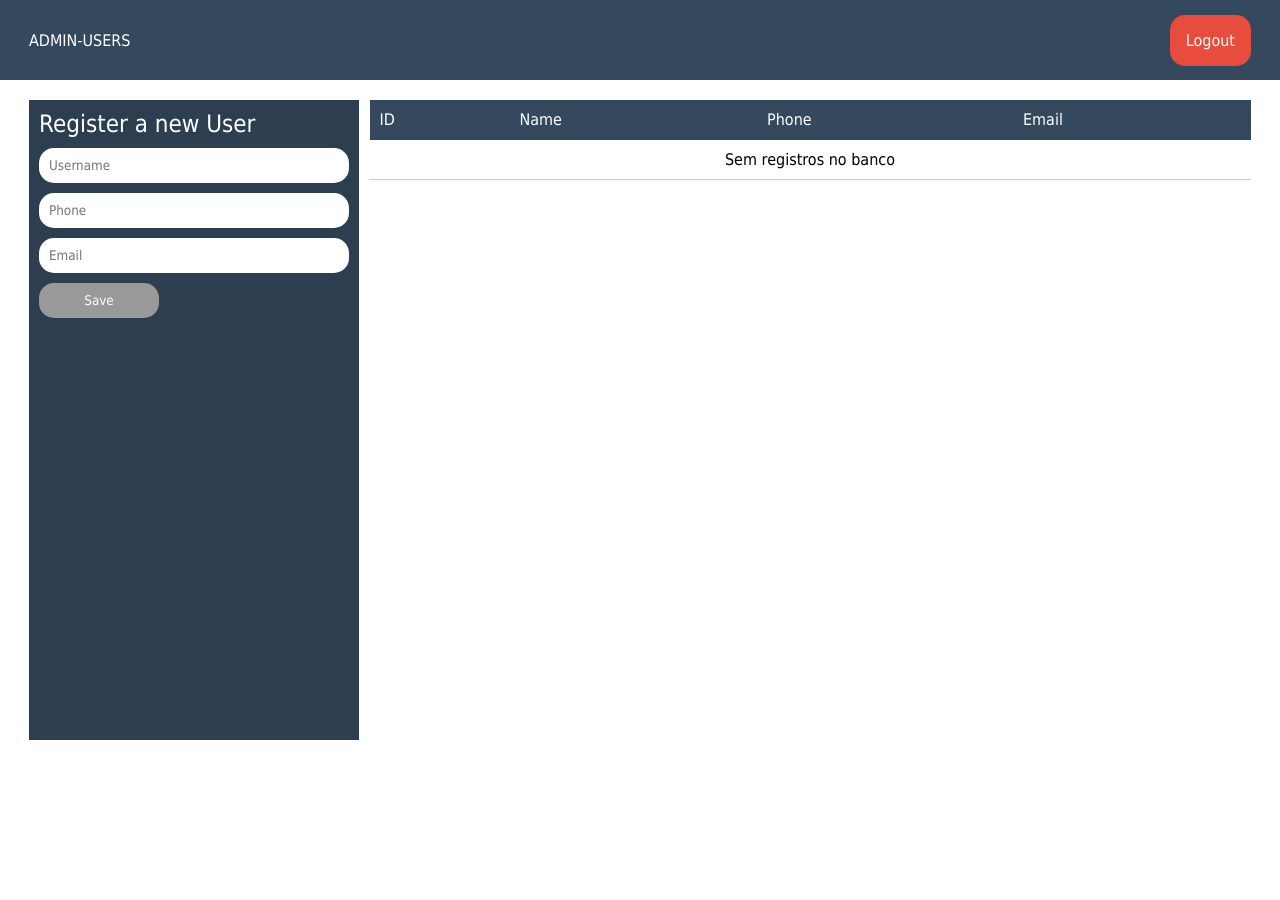
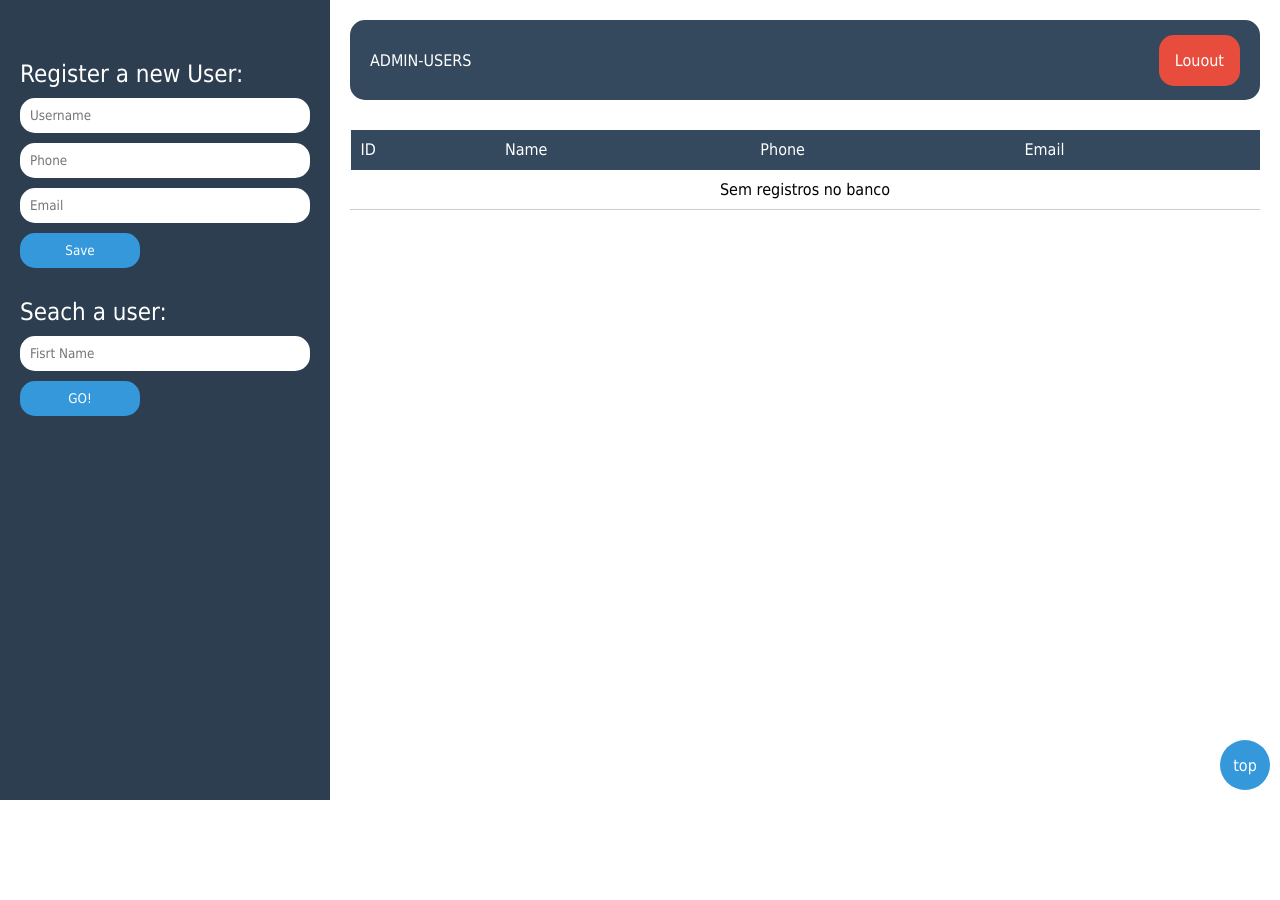
Before and after one commit to matthew13dev/etec_modulo_2, a PHP site: page /crudpdo/index.php in a window 1280 px wide. After the commit the page ends 800 px from the top, so only its background shows below. Run offline with PHP 8.4, Linux system fonts and the light colour scheme; data that the repository does not hold is empty.

Commit message:
update layout admin-users project

```diff
--- a/src/crudpdo/index.php
+++ b/src/crudpdo/index.php
@@ -8,7 +8,10 @@ $password = "admin123";
 
 $user = new User($host, $dbname, $user, $password);
 
-
+if (isset($_POST['id'])) {
+    $id = $_POST['id'];
+    $user->deleteUser($id);
+}
 
 
 ?>
@@ -25,15 +28,10 @@ $user = new User($host, $dbname, $user, $password);
 </head>
 
 <body>
-    <header>
-        <div class="container">
-            <p>ADMIN-USERS</p>
-            <a href="../index.html" class="logout">Logout</a>
-        </div>
-    </header>
-    <main>
-        <div class="container">
-            <section id="left">
+    <main class="container">
+
+
+        <aside>
             <?php
             if (isset($_POST['save'])) {
                 $nome = addslashes($_POST['name']);
@@ -43,7 +41,7 @@ $user = new User($host, $dbname, $user, $password);
                 if ($nome != null && $phone != null && $email != null) {
                     $isUser = $user->insertUser($nome, $phone, $email);
                     if (!$isUser) {
-                            echo "<h1>ERRO: Usuario já Cadastrado!</h1>";
+                        echo "<div class='error'>ERRO: Usuario já Cadastrado!</div>";
                     }
                 } else {
                     echo "<h1>preencha todos os campos!</h1>";
@@ -52,17 +50,33 @@ $user = new User($host, $dbname, $user, $password);
 
             ?>
             <form action="./index.php" method="post">
-                    <h2>Register a new User</h2>
+                <h2>Register a new User:</h2>
                 <label><input type="text" name="name" placeholder="Username" required></label>
                 <label><input type="text" name="phone" placeholder="Phone" required></label>
                 <label><input type="email" name="email" placeholder="Email" required></label>
                 <button type="submit" value="save" name="save">Save</button>
             </form>
-            </section>
-            <section id="right">
+
+
+            <form action="">
+                <h2>Seach a user:</h2>
+                <label for="">
+                    <input type="text" name="seach" placeholder="Fisrt Name">
+                </label>
+                <button type="submit">GO!</button>
+            </form>
+        </aside>
+        <main class="principal">
+            <a href="./index.php" class="top">top</a>
+            <header>
+                <p>ADMIN-USERS</p>
+                <a href="../index.html" class="logout">Louout</a>
+            </header>
+
+            <section class="table--container">
                 <table>
                     <thead>
-                        <tr>
+                        <tr class="title">
                             <th>ID</th>
                             <th>Name</th>
                             <th>Phone</th>
@@ -75,7 +89,7 @@ $user = new User($host, $dbname, $user, $password);
                         if ($list) {
                             for ($i = 0; $i < count($list); $i++) {
 
-                                    return $item = $list[$i];
+                                $item = $list[$i];
 
                                 echo "<tr>";
                                 echo "<td> $item[ID]</td>";
@@ -83,11 +97,16 @@ $user = new User($host, $dbname, $user, $password);
                                 echo "<td> $item[telefone]</td>";
                                 echo "<td> $item[email]</td>";
                                 echo "<td class='option'>";
-                                    echo "<form action='index.php' method='POST' onsubmit='return confirm('Tem certeza que deseja excluir este registro?');'>
-                                            <input type='hidden' name='id' value='$item[ID]'>
+                                echo "<form action='index.php' method='POST' onsubmit='return confirm('Tem certeza em exluir esse usuario?')';>
+                                            <input type='hidden' name='idExcluir' value='$item[ID]'>
                                             <button type='submit'>Excluir</button>
                                         </form>";
-                                    echo "<a href=''>update</a>";
+
+                                echo "<form action='index.php' method='POST' onsubmit='return confirm('Tem certeza em exluir esse usuario?')';>
+                                            <input type='hidden' name='idAtualizar' value='$item[ID]'>
+                                            <button type='submit'>Atualizar</button>
+                                        </form>";
+
                                 echo "</td>";
                                 echo "</tr>";
                             }
@@ -99,16 +118,15 @@ $user = new User($host, $dbname, $user, $password);
                                     </tr>";
                         }
 
-                        if (isset($_POST['id']))
-                        {
-                            $idUser = addslashes($_POST['id']);
+                        if (isset($_POST['idExcluir'])) {
+                            $idUser = addslashes($_POST['idExcluir']);
                             $user->deleteUser($idUser);
                         }
                         ?>
                     </tbody>
                 </table>
             </section>
-        </div>
+            </m>
         </main>
 </body>
 
--- a/src/crudpdo/models/User.php
+++ b/src/crudpdo/models/User.php
@@ -18,6 +18,7 @@ class User
             echo "Erro genérico: " . $generico->getMessage();
         }
     }
+
 
 
     public function selectAll()
--- a/src/crudpdo/style.css
+++ b/src/crudpdo/style.css
@@ -1,18 +1,28 @@
 :root {
-    --color-primary: #3498db; /* Azul - Aplicado em botões e links */
-    --color-primary-dark: #2980b9; /* Azul Escuro - Aplicado em botões ao passar o mouse */
-    --color-secondary: #e74c3c; /* Vermelho - Aplicado no botão de logout */
-    --color-secondary-dark: #c0392b; /* Vermelho Escuro - Aplicado no botão de logout ao passar o mouse */
-    --color-background: #ecf0f1; /* Cinza Claro - Aplicado ao conteúdo principal */
-    --color-background-dark: #34495e; /* Azul Escuro - Aplicado ao cabeçalho e cabeçalho da tabela */
-    --color-text: #ecf0f1; /* Branco - Aplicado no texto */
-    --color-sidebar: #2c3e50; /* Azul Escuro - Aplicado ao menu lateral */
-    --color-section-bg: #ffffff; /* Branco - Aplicado nas seções de cadastro e listagem */
-    --color-border: #bdc3c7; /* Cinza Médio - Aplicado em bordas de inputs e tabelas */
+    --color-primary: #3498db;
+    /* Azul - Aplicado em botões e links */
+    --color-primary-dark: #2980b9;
+    /* Azul Escuro - Aplicado em botões ao passar o mouse */
+    --color-secondary: #e74c3c;
+    /* Vermelho - Aplicado no botão de logout */
+    --color-secondary-dark: #c0392b;
+    /* Vermelho Escuro - Aplicado no botão de logout ao passar o mouse */
+    --color-background: #ecf0f1;
+    /* Cinza Claro - Aplicado ao conteúdo principal */
+    --color-background-dark: #34495e;
+    /* Azul Escuro - Aplicado ao cabeçalho e cabeçalho da tabela */
+    --color-text: #ecf0f1;
+    /* Branco - Aplicado no texto */
+    --color-sidebar: #2c3e50;
+    /* Azul Escuro - Aplicado ao menu lateral */
+    --color-section-bg: #ffffff;
+    /* Branco - Aplicado nas seções de cadastro e listagem */
+    --color-border: #bdc3c7;
+    /* Cinza Médio - Aplicado em bordas de inputs e tabelas */
 }
 
 
-*{
+* {
     margin: 0;
     padding: 0;
     box-sizing: border-box;
@@ -22,112 +32,123 @@
     list-style: none;
 }
 
-.container{
-    width: 1222px;
-    margin: auto;
+main.container{
+    display: flex;
+    width: 100%;
 }
 
-header{
+main.principal{
+    flex: 1;
+    margin-left: 330px;
+    overflow-y: auto;
+    padding: 20px;
+}
+
+
+header {
     width: 100%;
     height: 80px;
-
-    position: fixed;
-    top: 0;
-    z-index: 999;
-
     background-color: var(--color-background-dark);
     color: white;
-}
 
-header .container{
     display: flex;
     justify-content: space-between;
     align-items: center;
-    height: inherit;
+
+    padding: 20px;
+
+    border-radius: 15px;
+
+
 }
 
-header a{
+header .container {
+    display: flex;
+    justify-content: space-between;
+    align-items: center;
+    height: 80px;
+}
+
+header a {
     color: white;
     font-style: none;
 }
-main{
-    width: 100%;
-    margin-top: 100px;
-}
-main .container{
-    display: flex;
-    justify-content: space-between;
-    align-items: start;
-    min-height: 100vh;
 
+aside {
+    background-color: var(--color-sidebar);
+    height: 100%;
+    position: fixed;
+    width: 330px;
+    transition: all 0.1s linear;
+    padding: 30px 20px;
 }
 
-#left{
-    width: 330px;
-    background-color: var(--color-sidebar);
-    height: 80vh;
-    margin-right: 10px;
-}
-#left form{
-    width: 330px;
-    padding: 10px;
+aside form {
+    width: 100%;
     border-radius: 15px;
-    color:white;
+    color: white;
+    margin-top: 30px;
 }
 
-#left form h2{
+aside form h2 {
     font-weight: 400;
     padding-bottom: 10px;
 }
-#left form label{
+
+aside form label {
     display: block;
     margin-bottom: 10px;
     line-height: 30px;
 }
 
-#left form input{
+aside form input {
     width: 100%;
     padding: 10px;
     outline: 0;
     border-radius: 15px;
 }
 
-#left form button{
+aside form button {
     padding: 10px;
     width: 120px;
     transition: all 0.05s linear;
-    background-color: #999;
+    background-color: var(--color-primary);
     cursor: pointer;
     color: white;
     border-radius: 15px;
 }
 
-#left form button:hover{
-    background-color: #777;
+aside form button:hover {
+    background-color: var(--color-primary-dark);
 }
 
-
-#right{
-    flex: 1;
-    max-height: 100vh;
+main table tbody {
+    max-height: 80vh;
     overflow-y: scroll;
+    margin-left: 330px;
 }
 
-#right table{
+main .table--container{
+    margin-top: 30px;
+}
+main table {
     width: 100%;
     border-collapse: collapse;
+    background-color: white;
+
 }
 
-#right table thead,
-#right table thead th{
-    background-color: var(--color-background-dark);
+main table thead,
+main table thead th {
     color: white;
     font-weight: 400;
     padding: 10px;
     text-align: start;
+    background-color: var(--color-background-dark);
+
 }
 
-#right table a{
+main table a {
     transition: all 0.05s linear;
     background-color: #ccc;
     text-align: center;
@@ -136,29 +157,29 @@ main .container{
     color: black;
 }
 
-#right table a:hover{
+main table a:hover {
     color: white;
 }
 
-#right table td{
+main table td {
     text-align: start;
     padding: 10px;
 }
-#right tbody tr{
+
+main tbody tr {
     transition: all 0.05s;
     border: 1px solid transparent;
     border-bottom: 1px solid #ccc;
 }
 
 
-
-.option{
+.option {
     display: flex;
     gap: 5px;
 }
 
 
-.logout{
+.logout {
     padding: 15px;
     border-radius: 15px;
     background-color: var(--color-secondary);
@@ -169,6 +190,38 @@ main .container{
     justify-content: center;
     align-items: center;
 }
-.logout:hover{
+
+.logout:hover {
     border: 1px solid white;
 }
+
+
+
+.top{
+    position: fixed;
+    bottom: 10px;
+    right: 10px;
+    width: 50px;
+    height: 50px;
+    display: flex;
+    justify-content: center;
+    align-items: center;
+    background-color: var(--color-primary);
+    color: white;
+    border-radius: 50%;
+    transition: all 0.05s linear;
+}
+
+
+.top:hover{
+    background-color: var(--color-primary-dark);
+}
+
+
+
+.error{
+    background-color: yellow;
+    padding: 20px;
+    border-radius: 15px;
+
+}
```
Lines whose indentation alone changed are shown as unchanged.
